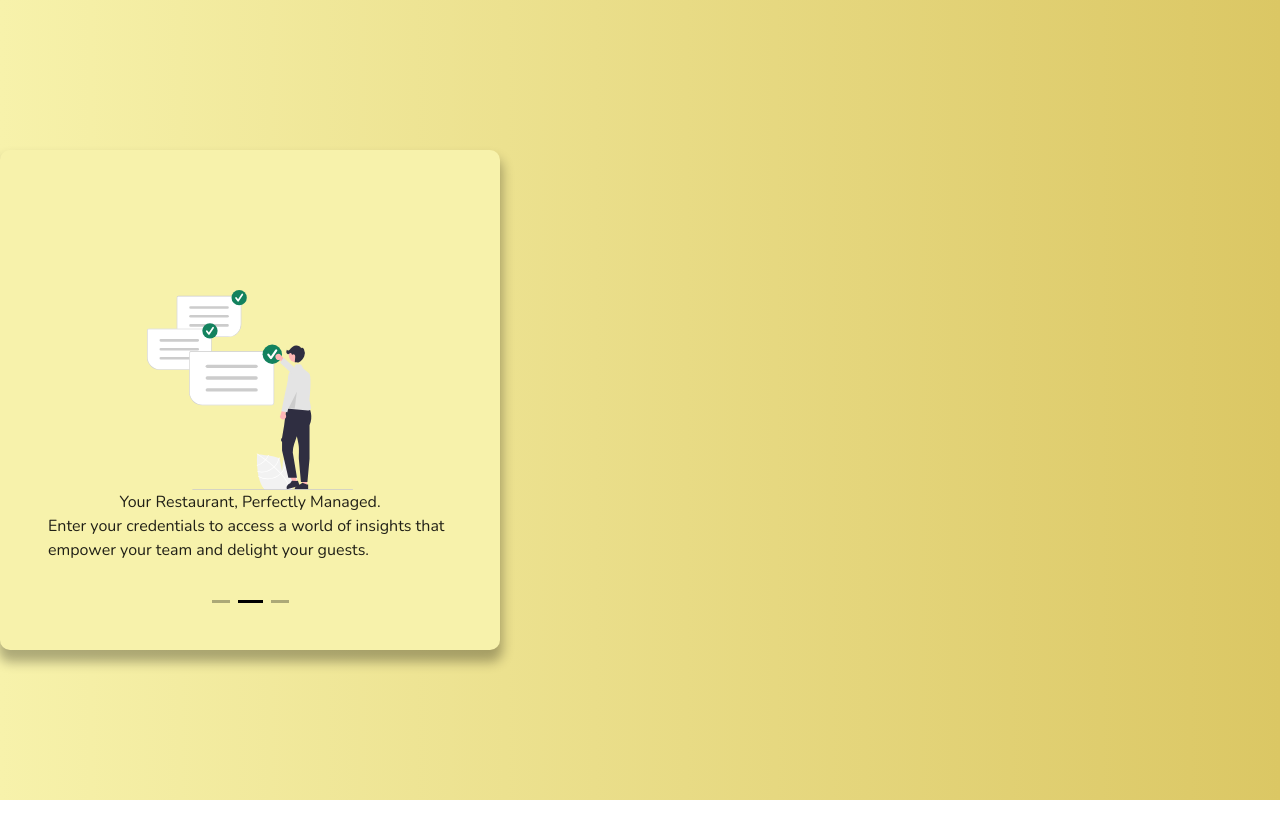
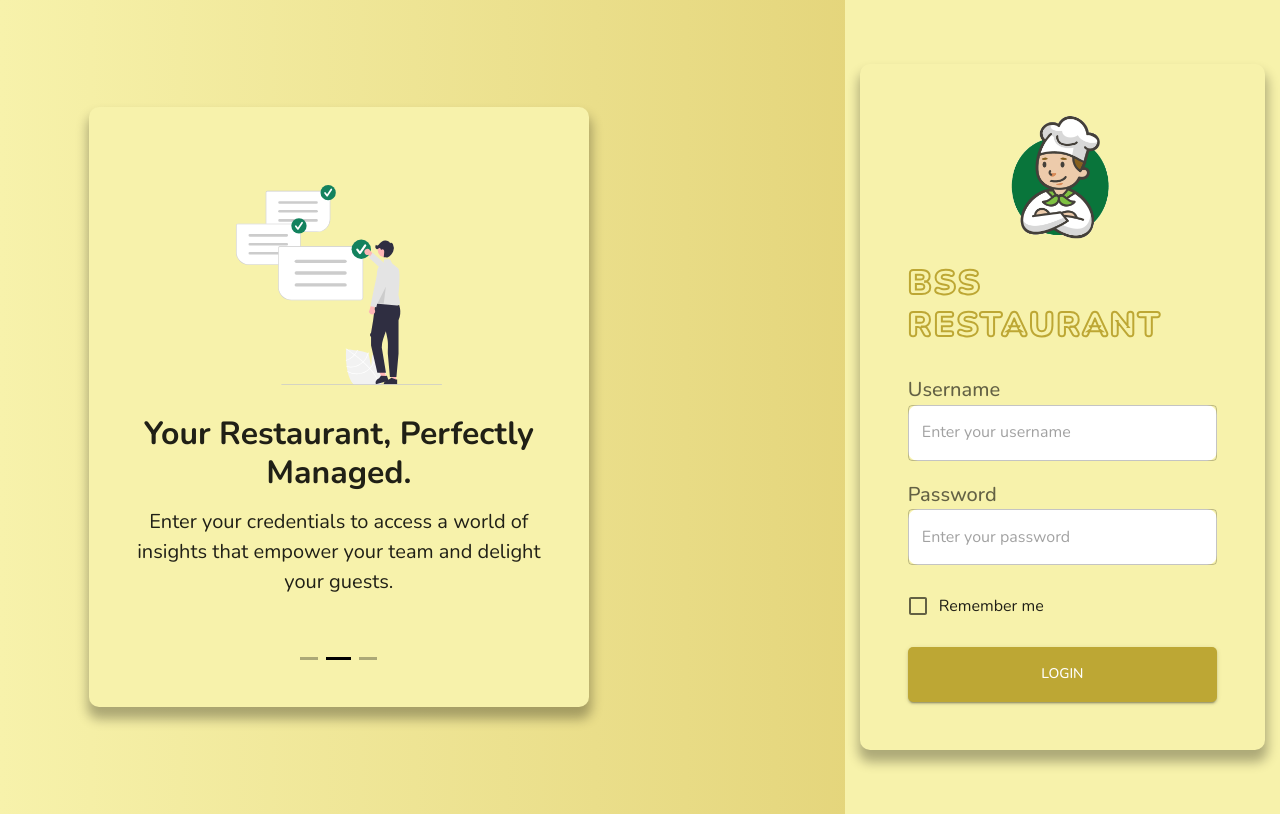
Before and after one commit to bug2007/Restaurant-Management-System, a React (Vite) app: page /login in a window 1280 px wide. Built offline with nearby package versions, Linux system fonts and the light colour scheme.

Commit message:
updated login page

```diff
--- a/src/App.jsx
+++ b/src/App.jsx
@@ -12,6 +12,10 @@ const router = createBrowserRouter([
   {
     path: '/login',
     element: <Login />
+  },
+  {
+    path: '/dashboard/employees',
+    element: <p>yooo</p>
   }
 ])
 
--- /dev/null
+++ b/src/components/Carousel.jsx
@@ -0,0 +1,47 @@
+import { Swiper, SwiperSlide } from 'swiper/react';
+import { Pagination, A11y, Autoplay } from 'swiper/modules';
+import { Box, Typography } from '@mui/material'
+
+import 'swiper/css';
+import 'swiper/css/pagination';
+
+import { carouselContent } from '../util/data.js';
+
+export default function Carousel() {
+    return (
+        <>
+        <Box sx={{maxWidth: '500px', px: '3rem', pb: '2rem', minHeight: '600px', borderRadius: '10px', boxShadow: '0.5px 10px 12px 2px rgba(0, 0, 0, 0.3)', display: 'flex', alignItems: 'end', backgroundColor: 'primary.light'}}>
+            <Swiper
+                modules={[Pagination, A11y, Autoplay]}
+                // spaceBetween={50}
+                slidesPerView={1}
+                // navigation
+                grabCursor={true}
+                pagination={{ clickable: true }}
+                loop={true}
+                speed={800}
+                autoplay={{
+                    delay: 3000,
+                    disableOnInteraction: false, // Keeps autoplay running even after the user drags or clicks a slide manually
+                    pauseOnMouseEnter: true, // Pauses the timer when a user hovers their mouse over the image
+                }}
+                // scrollbar={{ draggable: true }}
+                onSwiper={(swiper) => console.log(swiper)}
+                onSlideChange={() => console.log('slide change')}
+                style={{paddingBottom: '3rem'}}
+                >
+                {carouselContent.map((content) => (
+                    <SwiperSlide key={content.heading}>
+                        <Box sx={{display: 'flex', flexDirection: 'column', alignItems: 'center', gap: '15px', textAlign: 'center'}}>
+                            <img src={content.imgSrc} style={{width: '240px', height: '200px', marginBottom: '15px'}} />
+                            <Typography sx={{fontSize: '2rem', lineHeight: '120%', fontWeight: 'bold'}}>{content.heading}</Typography>
+                            <Typography sx={{fontSize: '20px'}}>{content.text}</Typography>
+                        </Box>
+                    </SwiperSlide>
+                ))}
+
+            </Swiper>
+        </Box>
+        </>
+    )
+}
--- a/src/pages/Login.jsx
+++ b/src/pages/Login.jsx
@@ -1,53 +1,42 @@
-import { GlobalStyles, Box, Slide, Typography } from '@mui/material'
-import { Swiper, SwiperSlide } from 'swiper/react';
-import { Pagination, A11y, Autoplay } from 'swiper/modules';
-
-import 'swiper/css';
-import 'swiper/css/pagination';
+import { GlobalStyles, Box, Slide, Typography, TextField, InputLabel, FormControlLabel, Checkbox, Button } from '@mui/material'
+import { useNavigate } from 'react-router-dom';
+import { useMutation } from '@tanstack/react-query';
 
 import { useRef, useState } from 'react'
-import { carouselContent } from '../util/data.js';
-import { Opacity } from '@mui/icons-material';
-
-function Carousel() {
-    return (
-        <>
-        <Box sx={{maxWidth: '500px', px: '3rem', pb: '2rem', minHeight: '500px', borderRadius: '10px', boxShadow: '0.5px 10px 12px 2px rgba(0, 0, 0, 0.3)', display: 'flex', alignItems: 'end', backgroundColor: 'primary.light'}}>
-            <Swiper
-                modules={[Pagination, A11y, Autoplay]}
-                // spaceBetween={50}
-                slidesPerView={1}
-                // navigation
-                grabCursor={true}
-                pagination={{ clickable: true }}
-                speed={800}
-                autoplay={{
-                    delay: 3000,
-disableOnInteraction: false, // Keeps autoplay running even after the user drags or clicks a slide manually
-                    pauseOnMouseEnter: true, // Pauses the timer when a user hovers their mouse over the image
-                }}
-                // scrollbar={{ draggable: true }}
-                onSwiper={(swiper) => console.log(swiper)}
-                onSlideChange={() => console.log('slide change')}
-                style={{paddingBottom: '2rem'}}
-                >
-                {carouselContent.map((content) => (
-                    <SwiperSlide key={content.heading}>
-                        <Box sx={{display: 'flex', flexDirection: 'column', alignItems: 'center'}}>
-                            <img src={content.imgSrc} style={{width: '240px', height: '200px'}} />
-                            <Typography>{content.heading}</Typography>
-                            <Typography>{content.text}</Typography>
-                        </Box>
-                    </SwiperSlide>
-                ))}
-
-            </Swiper>
-        </Box>
-        </>
-    )
-}
+import { loginAdmin } from '../util/http.js';
+import Carousel from '../components/Carousel.jsx';
+import logoImg from '../assets/chef_green.png'
 
 export default function Login() {
+    const navigate = useNavigate();
+    const [loginSuccess, setLoginSuccess] = useState(false)
+    const rememberMeRef = useRef();
+
+    const { mutate, isPending, isError, error } = useMutation({
+        mutationFn: loginAdmin,
+        onSuccess: (data, variables) => {
+            localStorage.setItem('token', data.token)
+            localStorage.setItem('refreshToken', data.refreshToken)
+            if (rememberMeRef.current?.checked) {
+                localStorage.setItem('savedUsername', variables.userName)
+            } else {
+                localStorage.removeItem('savedUsername')
+            }
+            setLoginSuccess(true)
+            setTimeout(() => {navigate('/dashboard/employees')}, 2000)
+        }
+    })
+
+    function handleLogin(event) {
+        event.preventDefault()
+        const formData = new FormData(event.target)
+        const userName = formData.get('userName')
+        const password = formData.get('password')
+        mutate({userName, password})
+    }
+
+    const savedUsername = localStorage.getItem('savedUsername') || '';
+
     return (
         <>
         <GlobalStyles
@@ -57,8 +46,6 @@ export default function Login() {
                 backgroundRepeat: 'no-repeat',
                 backgroundAttachment: 'fixed',
                 minHeight: '100vh',
-                display: 'flex',
-                alignItems: 'center'
                 },
 
                 '.swiper-pagination-bullet': {
@@ -77,7 +64,66 @@ export default function Login() {
             })}
         />
 
-        <Carousel />
+        <Box sx={{
+            minHeight: '100vh',
+            display: 'flex',
+            alignItems: 'center',
+            justifyContent: 'end',
+            gap: '16rem'
+        }}>
+            <Carousel />
+            <Box sx={{backgroundColor: 'primary.light', width: '34vw', minHeight: '100vh', py: '4rem', px: '15px'}}>
+                <Box sx={{borderRadius: '10px', boxShadow: '0.5px 10px 12px 2px rgba(0, 0, 0, 0.3)', py: '3rem', px: '3rem', display: 'flex', flexDirection: 'column', alignItems: 'center', gap: '20px'}}>
+                    <img src={logoImg} style={{width: '130px'}} />
+                    <Typography
+                        variant="h4"
+                        sx={(theme) => ({
+                            fontWeight: 900,
+                            letterSpacing: '2px',
+                            color: 'transparent',
+                            WebkitTextStroke: `2px ${theme.palette.primary.main}`,
+                        })}
+                    >
+                        BSS RESTAURANT
+                    </Typography>
+                    <form onSubmit={handleLogin} style={{width: '100%', marginTop: '10px', display: 'flex', flexDirection: 'column', gap: '20px'}}>
+                        <div>
+                            <InputLabel htmlFor='userName' sx={{fontWeight: '500', fontSize: '20px'}}>Username</InputLabel>
+                            <TextField
+                                sx={{backgroundColor: 'white', borderRadius: '10px'}} defaultValue={savedUsername} fullWidth id='userName' name='userName' type='email' placeholder='Enter your username' required disabled={isPending || loginSuccess} />
+                        </div>
+                        <div>
+                            <InputLabel htmlFor='password' sx={{fontWeight: '500', fontSize: '20px'}}>Password</InputLabel>
+                            <TextField sx={{backgroundColor: 'white', borderRadius: '10px'}} fullWidth id='password' name='password' type='password' placeholder='Enter your password' required disabled={isPending || loginSuccess} />
+                        </div>
+                        <FormControlLabel
+                            control={
+                                <Checkbox
+                                    slotProps={{
+                                        input: { ref: rememberMeRef }
+                                    }}
+                                    defaultChecked={savedUsername ? true : false}
+                                    name="rememberMe"
+                                />
+                            }
+                            label="Remember me"
+                            // sx={{ mb: 2, display: 'block' }}
+                        />
+                        <Button type='submit' sx={{width: '100%', padding: '15px 5px', borderRadius: '5px', color: 'white'}} color='primary' variant='contained' disabled={isPending || loginSuccess}>{isPending ? 'Logging in' : 'LOGIN'}</Button>
+                        {isError && (
+                            <Typography color="error" variant="body2">
+                                {error.message}
+                            </Typography>
+                        )}
+                        {loginSuccess && (
+                            <Typography color="success.main" variant="body2" sx={{ fontWeight: 'bold' }}>
+                                Login successful! Redirecting...
+                            </Typography>
+                        )}
+                    </form>
+                </Box>
+            </Box>
+        </Box>
         </>
     )
 }
--- a/src/util/http.js
+++ b/src/util/http.js
@@ -1,3 +1,23 @@
 import { QueryClient } from "@tanstack/react-query";
 
 export const queryClient = new QueryClient();
+
+export async function loginAdmin({userName, password}) {
+    const response = await fetch('https://restaurantapi.bssoln.com/api/Auth/signIn', {
+        method: 'POST',
+        headers: {
+            'accept': '*/*',
+            'Content-Type': 'application/json'
+        },
+        body: JSON.stringify({
+            userName,
+            password
+        })
+    })
+
+    if (!response.ok) {
+        throw new Error('Login failed. Invalid credentials.')
+    }
+
+    return response.json();
+}
```
